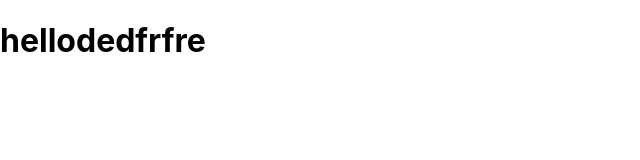
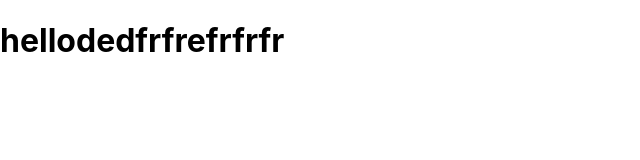
Before and after one commit to muhammadzohid0610/PROlab.ITClub.react, a React (Create React App) app: page / in a window 1280 px wide. Shown: the top 160 px of the page, without its empty margins (0-640 px from the left). Built offline with nearby package versions, Linux system fonts and the light colour scheme.

Commit message:
ozgardid

```diff
--- a/src/App.tsx
+++ b/src/App.tsx
@@ -5,7 +5,7 @@ import React from 'react';
 // import HomePage from './pages/HomePage';
 
 const App: React.FC = () => (
-	<h1>hellodedfrfre</h1>
+	<h1>hellodedfrfrefrfrfr</h1>
 );
 
 export default App;
```
